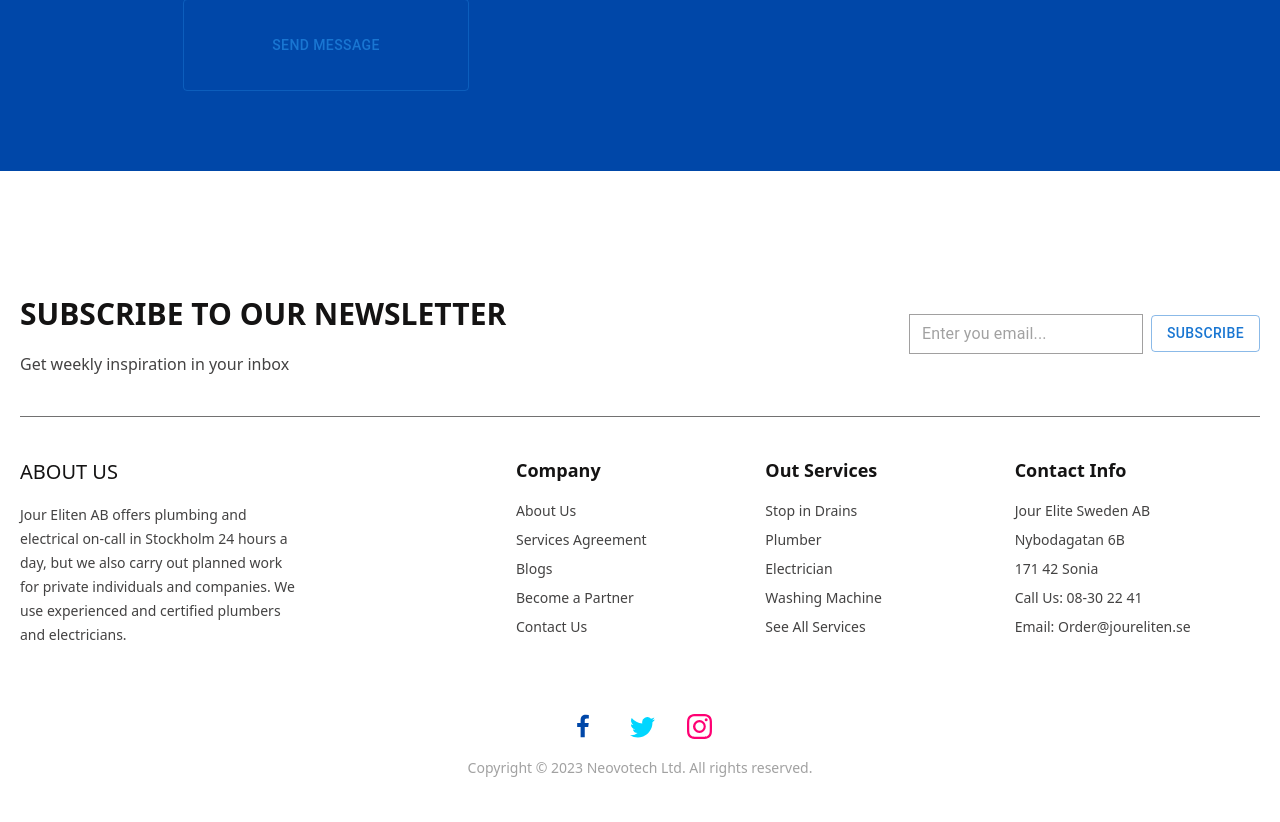
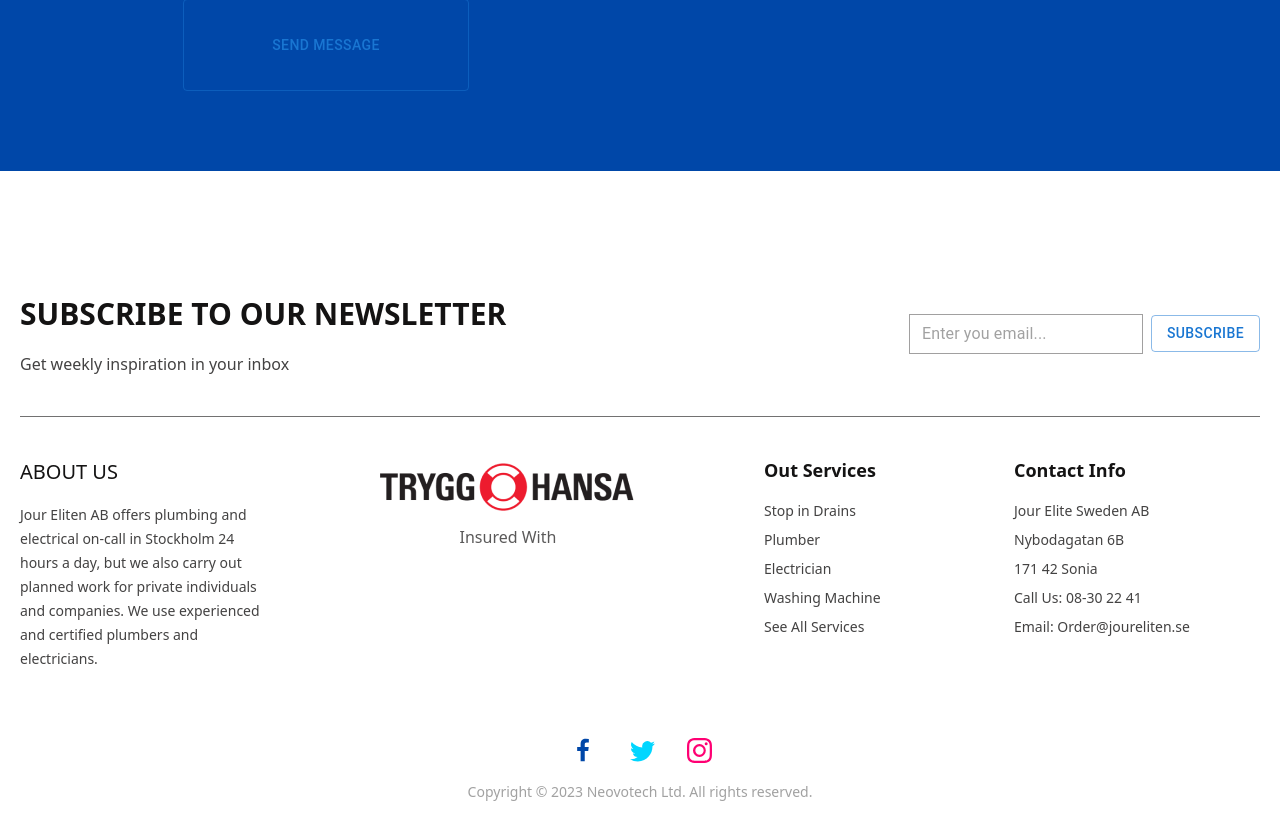
Before and after one commit to TheRakib/Needz-website, a Next.js app: page / in a window 1280 px wide. Shown: the part 7647-8469 px from the top of the page. Before the commit the page ends 8445 px from the top, so only its background shows below. Built offline with nearby package versions, Linux system fonts and the light colour scheme.

Commit message:
footer updated

```diff
--- a/components/Layout/Footer.tsx
+++ b/components/Layout/Footer.tsx
@@ -1,4 +1,5 @@
 import { Button, InputBase } from "@mui/material";
+import Image from "next/image";
 import Link from "next/link";
 import React from "react";
 import { BiLogoFacebook } from "react-icons/bi";
@@ -34,7 +35,7 @@ export default function Footer() {
           </div>
         </div>
         <div className="w-full h-[1px] bg-black/60 my-10 "></div>
-        <div className="grid grid-cols-1 md:grid-cols-5 gap-y-4 md:gap-0 justify-between">
+        <div className="grid grid-cols-1 md:grid-cols-10 gap-y-4 md:gap-0 justify-between">
           <div className="col-span-2">
             <h3 className="text-[20px] uppercase mb-4 text-center md:text-left ">
               About us
@@ -46,7 +47,19 @@ export default function Footer() {
               plumbers and electricians.
             </p>
           </div>
-          <div className="col-span-3 grid grid-cols-3 gap-1 overflow-x-scroll no-scrollbar">
+          <div className="col-span-4 flex justify-center mr-4">
+            <div className="flex flex-col gap-2">
+              <Image
+                src={"/about/icon.png"}
+                alt="icon"
+                height={52}
+                width={282}
+                className="pt-1"
+              />
+              <p className="text-black/70 text-center mt-1 ">Insured With</p>
+            </div>
+          </div>
+          <div className="col-span-4 grid grid-cols-2 gap-1 overflow-x-scroll no-scrollbar">
             {contactInfo.map((info) => (
               <div key={info.id} className="col-span-1 ">
                 <h3 className="text-[18px] font-semibold mb-4 ">
@@ -106,37 +119,37 @@ type ContactInfo = {
 };
 
 const contactInfo: ContactInfo[] = [
-  {
-    id: 1,
-    title: "Company",
-    items: [
-      {
-        id: 1,
-        link: "/about-us",
-        title: "About Us",
-      },
-      {
-        id: 2,
-        link: "/agreement",
-        title: "Services Agreement",
-      },
-      {
-        id: 3,
-        link: "/blog",
-        title: "Blogs",
-      },
-      {
-        id: 4,
-        link: "/",
-        title: "Become a Partner",
-      },
-      {
-        id: 5,
-        link: "/contact-us",
-        title: "Contact Us",
-      },
-    ],
-  },
+  // {
+  //   id: 1,
+  //   title: "Company",
+  //   items: [
+  //     {
+  //       id: 1,
+  //       link: "/about-us",
+  //       title: "About Us",
+  //     },
+  //     {
+  //       id: 2,
+  //       link: "/agreement",
+  //       title: "Services Agreement",
+  //     },
+  //     {
+  //       id: 3,
+  //       link: "/blog",
+  //       title: "Blogs",
+  //     },
+  //     {
+  //       id: 4,
+  //       link: "/",
+  //       title: "Become a Partner",
+  //     },
+  //     {
+  //       id: 5,
+  //       link: "/contact-us",
+  //       title: "Contact Us",
+  //     },
+  //   ],
+  // },
   {
     id: 2,
     title: "Out Services",
```
